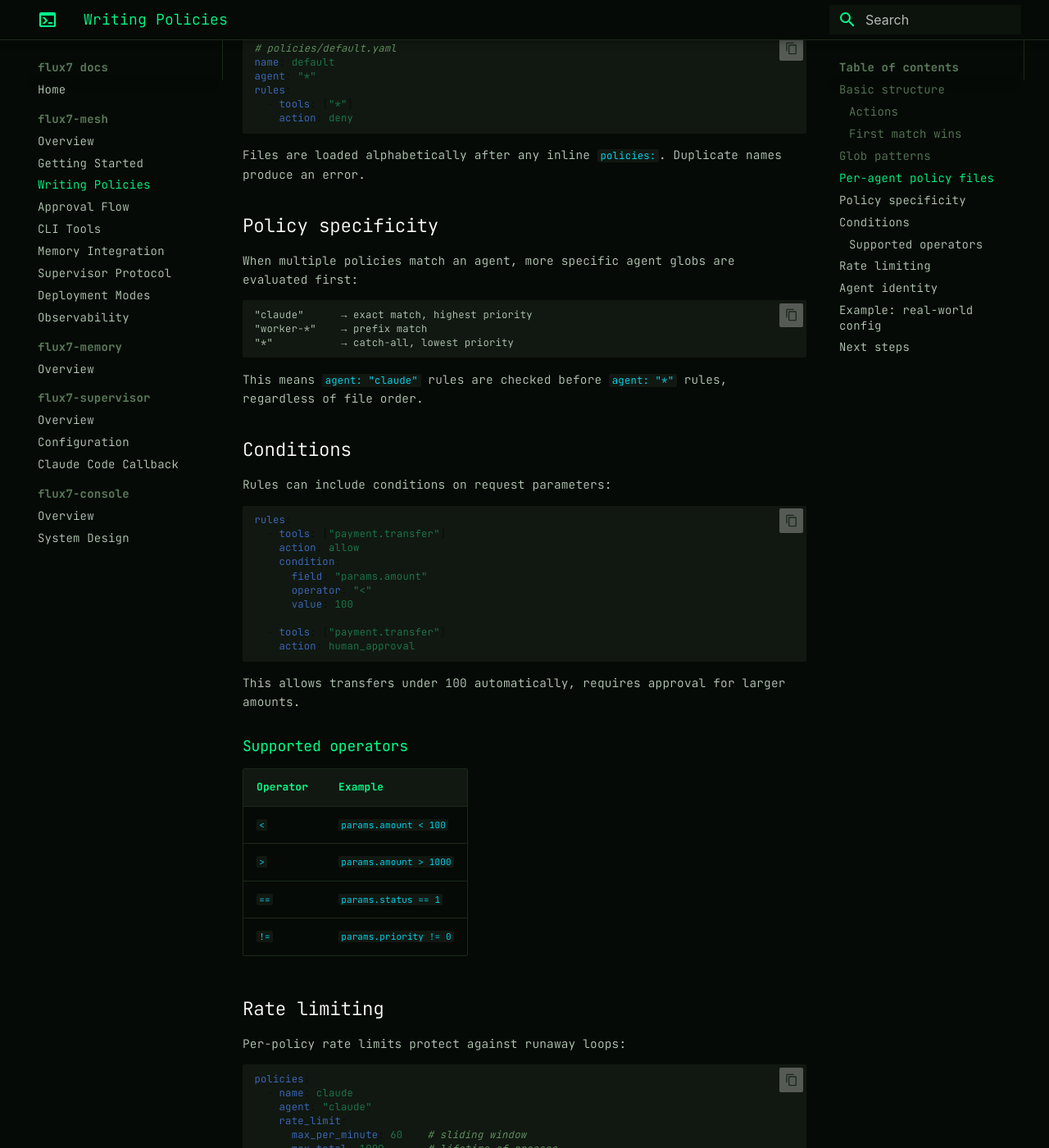
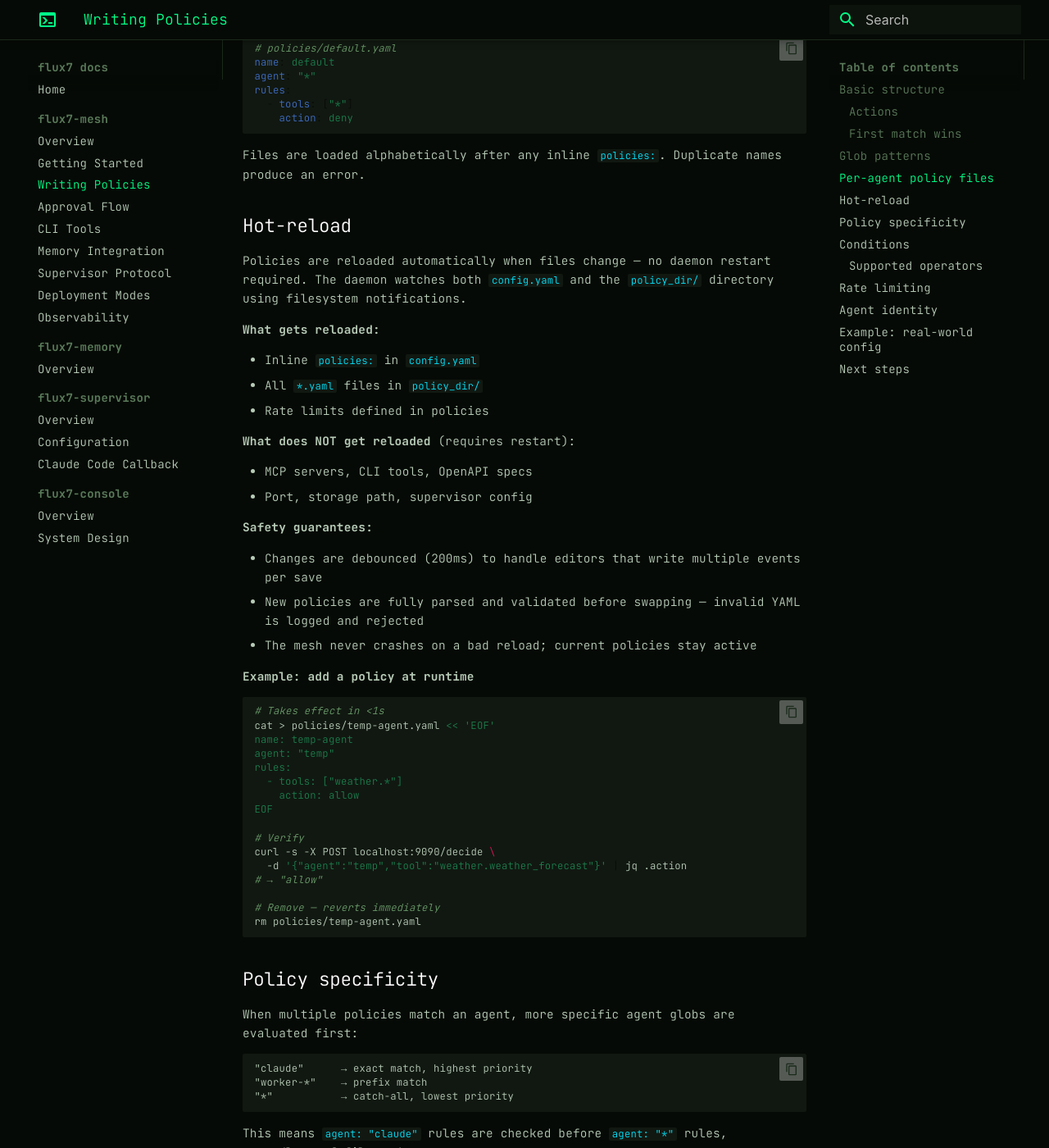
Before and after one commit to KTCrisis/flux7-docs, an MkDocs documentation site: the page built from docs/mesh7/writing-policies.md, in a window 1280 px wide and 1400 px high, scrolled down 2043 px. Shown: the whole window at 82% size. Built offline with MkDocs 1.6.1 and Material for MkDocs 9.7.7, drawn with Linux system fonts in a browser that asks for light colours.

Commit message:
docs(mesh7): add hot-reload section, bump to v0.12.0
Co-Authored-By: Claude Opus 4.6 <noreply@anthropic.com>

````diff
--- a/docs/mesh7/writing-policies.md
+++ b/docs/mesh7/writing-policies.md
@@ -99,6 +99,48 @@ rules:
 ```
 
 Files are loaded alphabetically after any inline `policies:`. Duplicate names produce an error.
+
+## Hot-reload
+
+Policies are reloaded automatically when files change — no daemon restart required. The daemon watches both `config.yaml` and the `policy_dir/` directory using filesystem notifications.
+
+**What gets reloaded:**
+
+- Inline `policies:` in `config.yaml`
+- All `*.yaml` files in `policy_dir/`
+- Rate limits defined in policies
+
+**What does NOT get reloaded** (requires restart):
+
+- MCP servers, CLI tools, OpenAPI specs
+- Port, storage path, supervisor config
+
+**Safety guarantees:**
+
+- Changes are debounced (200ms) to handle editors that write multiple events per save
+- New policies are fully parsed and validated before swapping — invalid YAML is logged and rejected
+- The mesh never crashes on a bad reload; current policies stay active
+
+**Example: add a policy at runtime**
+
+```bash
+# Takes effect in <1s
+cat > policies/temp-agent.yaml << 'EOF'
+name: temp-agent
+agent: "temp"
+rules:
+  - tools: ["weather.*"]
+    action: allow
+EOF
+
+# Verify
+curl -s -X POST localhost:9090/decide \
+  -d '{"agent":"temp","tool":"weather.weather_forecast"}' | jq .action
+# → "allow"
+
+# Remove — reverts immediately
+rm policies/temp-agent.yaml
+```
 
 ## Policy specificity
 
````
Also changed, not shown: docs/mesh7/index.md (+3 -3 lines).
